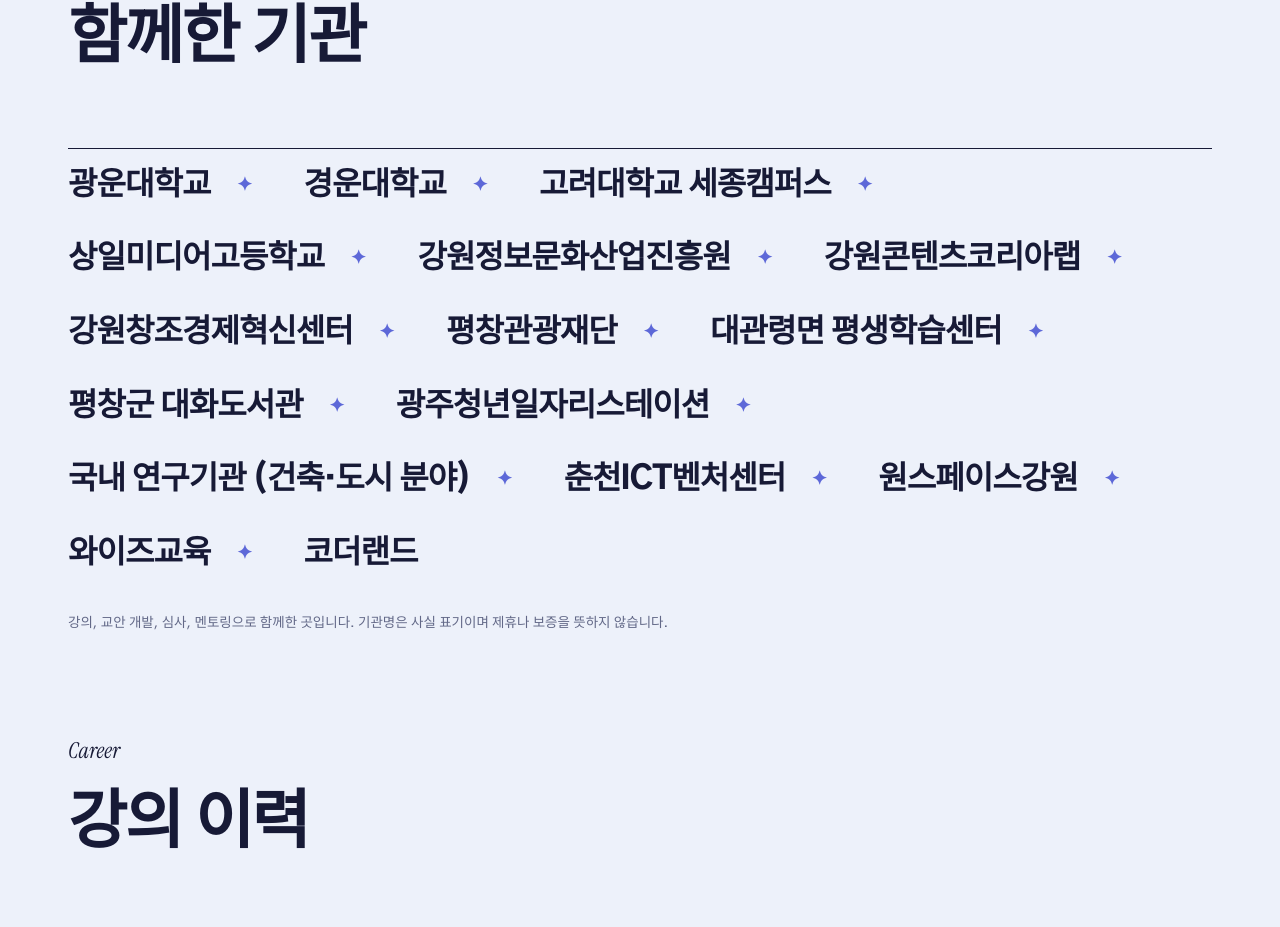
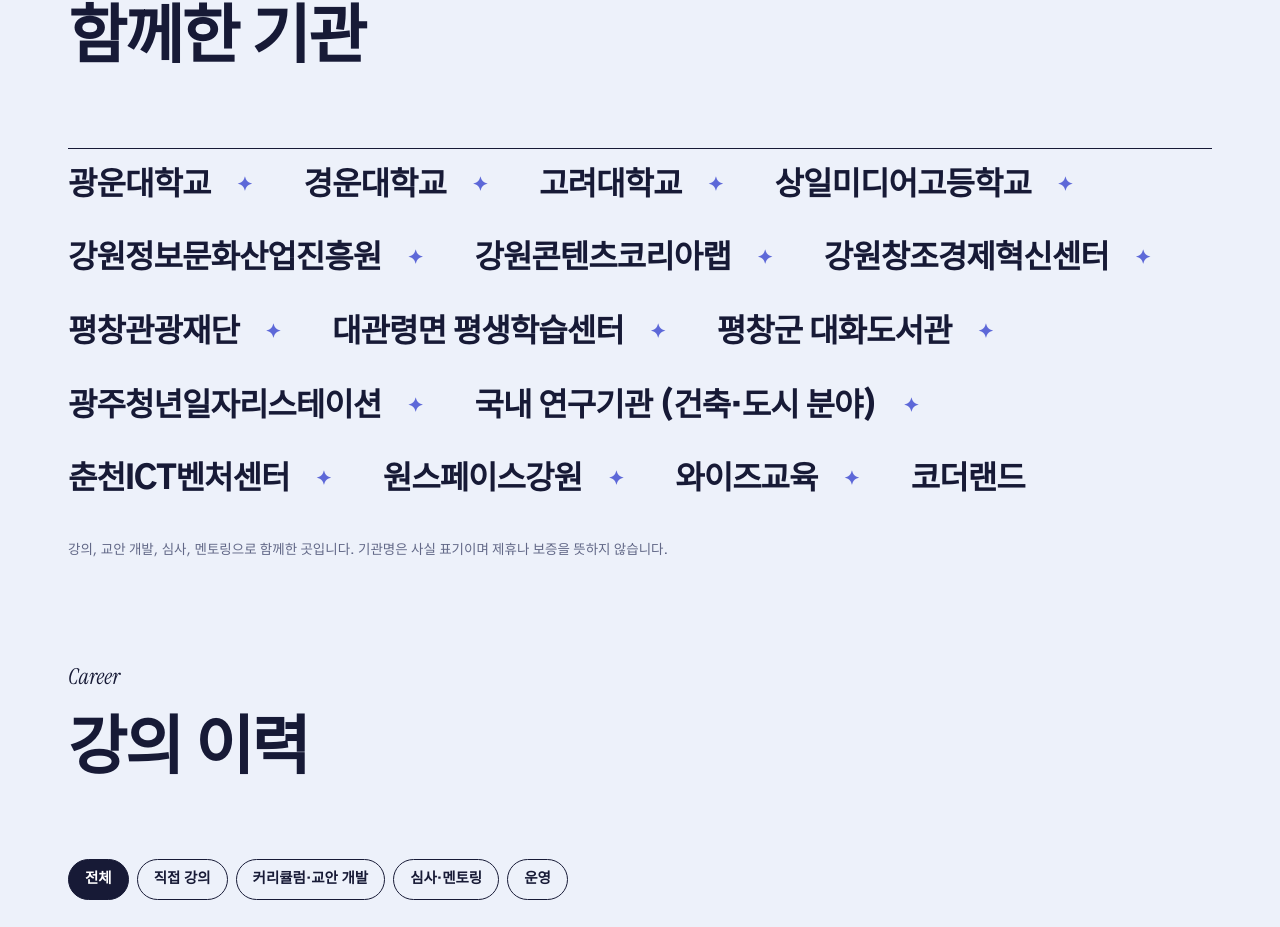
Before and after one commit to binna0728/portfolio, a plain HTML site: page index.html in a window 1280 px wide. Shown: the part 5411-6338 px from the top of the page. Drawn offline with Linux system fonts and the light colour scheme.

Commit message:
함께한 기관: 고려대학교

```diff
--- a/index.html
+++ b/index.html
@@ -444,7 +444,7 @@ footer a{text-decoration:none;font-weight:700;color:#fff}
     <ul class="partners">
       <li>광운대학교</li>
       <li>경운대학교</li>
-      <li>고려대학교 세종캠퍼스</li>
+      <li>고려대학교</li>
       <li>상일미디어고등학교</li>
       <li>강원정보문화산업진흥원</li>
       <li>강원콘텐츠코리아랩</li>
```
